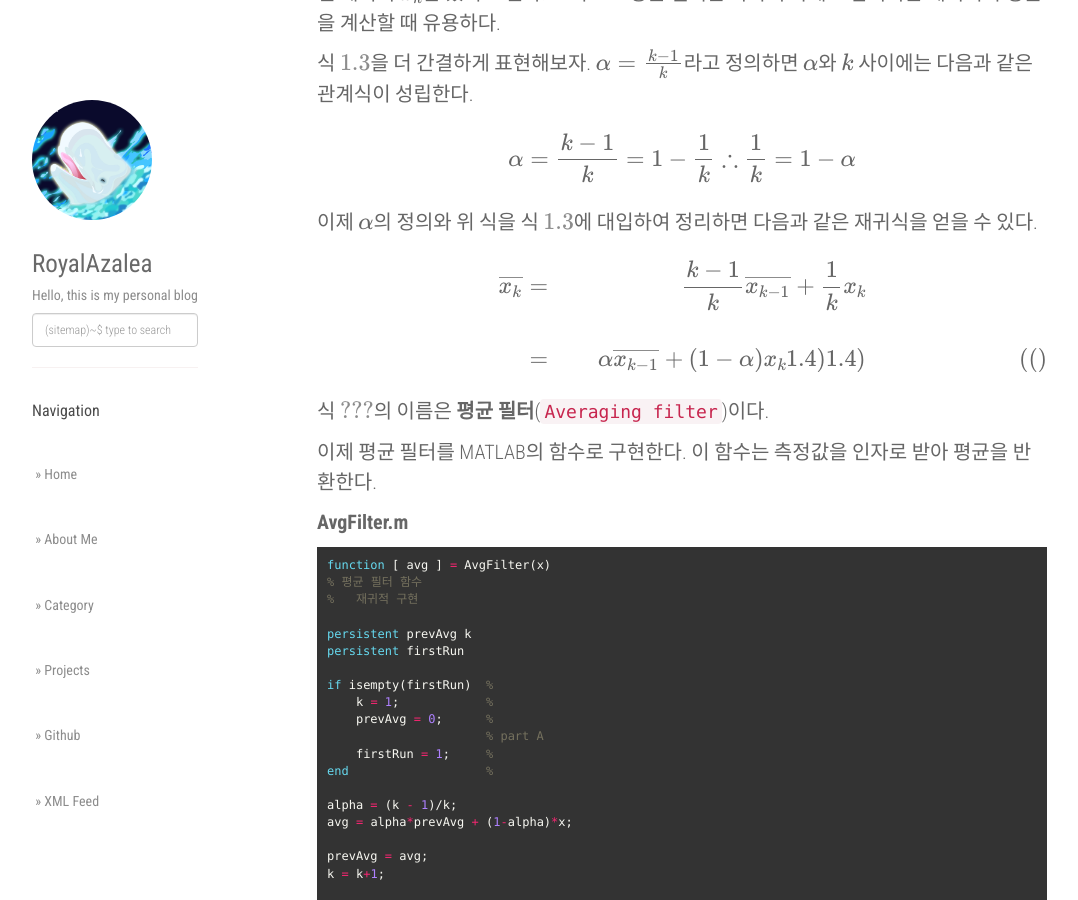
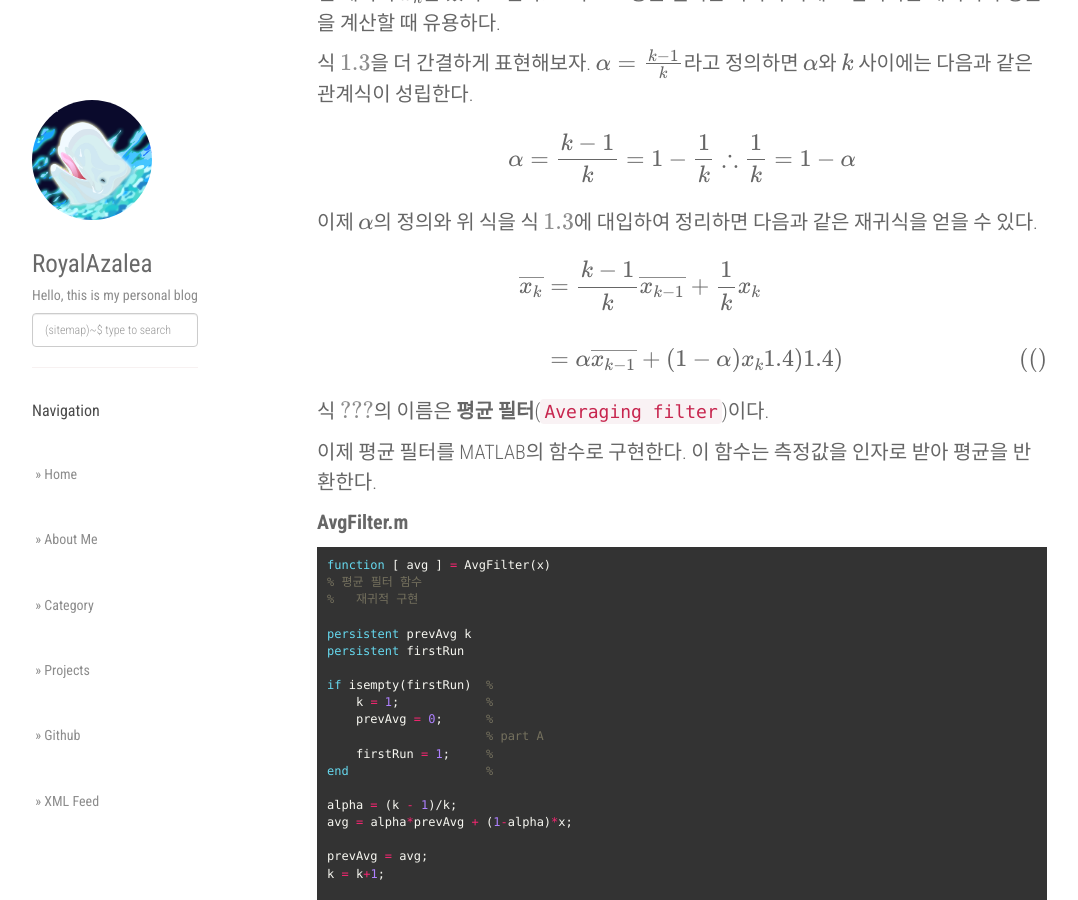
Before and after one commit to RoyalAzalea/RoyalAzalea.github.io, a Jekyll site: the page built from _posts/kalman-filter-study/2017-02-21-kalman-filter-study2.md, in a window 1280 px wide and 900 px high, scrolled down 1356 px. Shown: the whole window, without its empty margins (53-1131 px from the left). Built offline with Jekyll 4.4.1, drawn with Linux system fonts in a browser that asks for light colours; nearby versions of some CDN libraries; formulas are drawn with MathJax 3.

Commit message:
update_test

```diff
--- a/_posts/kalman-filter-study/2017-02-21-kalman-filter-study2.md
+++ b/_posts/kalman-filter-study/2017-02-21-kalman-filter-study2.md
@@ -74,8 +74,8 @@ $$
 얻을 수 있다.
 
 $$\begin{align}
-\overline{x_k} &=& {k-1 \over k}\overline{x_{k-1}} + {1 \over k}x_k \\\\
-               &=& \alpha\overline{x_{k-1}} + {(1-\alpha)x_k}
+\overline{x_k} &= {k-1 \over k}\overline{x_{k-1}} + {1 \over k}x_k \\\\
+               &= \alpha\overline{x_{k-1}} + {(1-\alpha)x_k}
                \label(1.4)\tag(1.4)
 \end{align}$$
 
```
